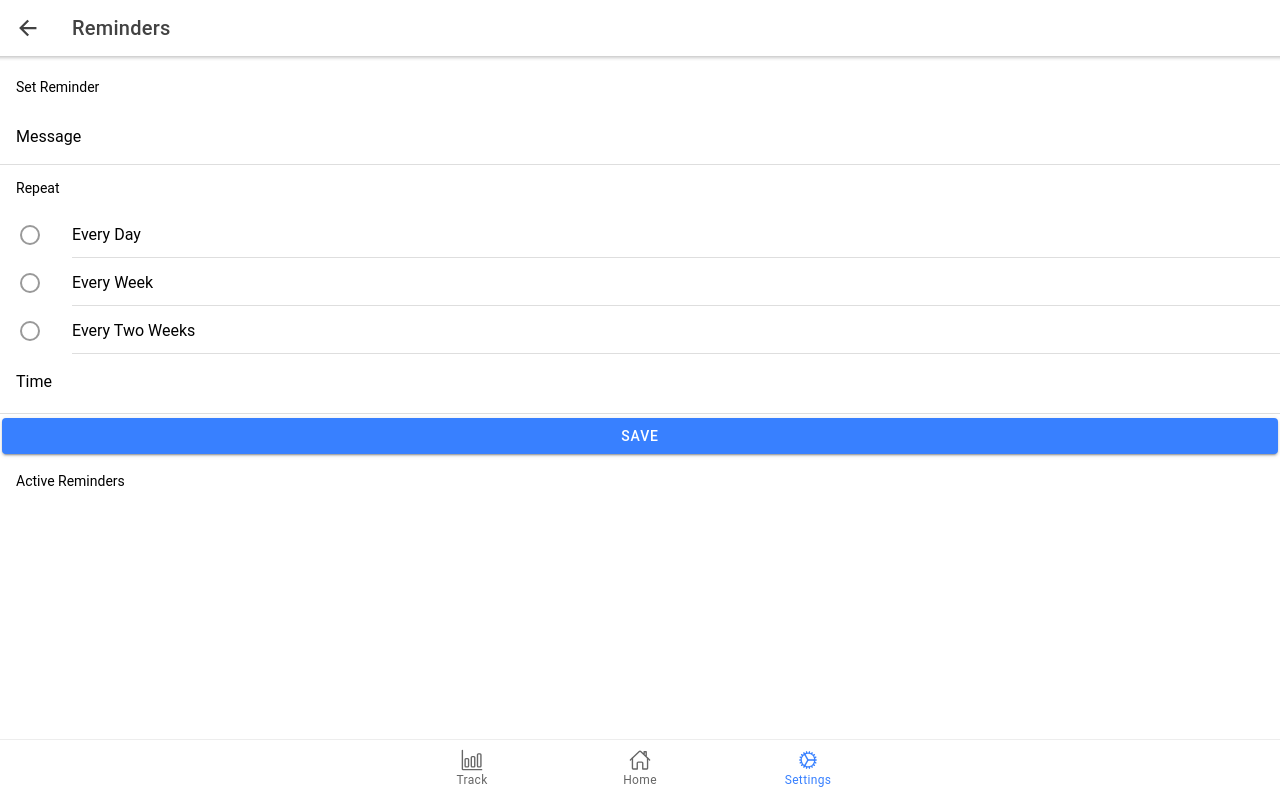
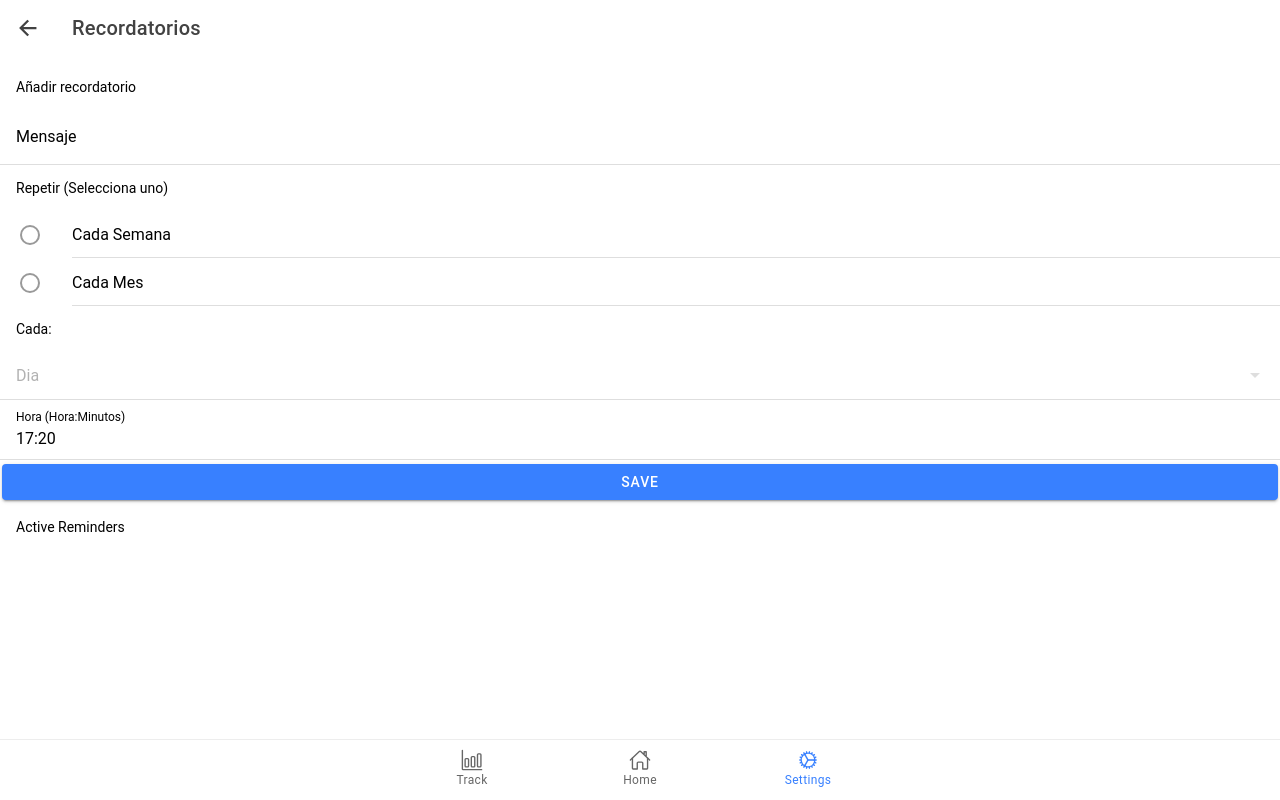
Before and after one commit to AlanBar13/tsukan, a React (Create React App) app: page /settings/reminders in a window 1280 px wide. Built offline with nearby package versions, Linux system fonts and the light colour scheme.

Commit message:
Added reminders as local notifications

```diff
--- /dev/null
+++ b/src/components/RemindersItems.tsx
@@ -0,0 +1,47 @@
+import { IonItem, IonLabel, IonIcon } from '@ionic/react';
+import { closeOutline } from 'ionicons/icons';
+
+import { Reminders } from '../models'
+
+const RemindersItems: React.FC<{reminder: Reminders, deleteItem: (id: number) => void }> = ({reminder, deleteItem}) => {
+    const converter = (n: number) =>{
+        if(n < 10){
+            return "0" + n
+        }else{
+            return n
+        }
+    }
+
+    const getWeekDay = (n: number) => {
+        switch(Number(n)){
+            case 0:
+                return "Domingo"
+            case 1:
+                return "Lunes"
+            case 2:
+                return "Martes"
+            case 3:
+                return "Miercoles"
+            case 4:
+                return "Jueves"
+            case 5:
+                return "Viernes"
+            case 6:
+                return "Sabado"
+        }
+    }
+    return (
+        <IonItem>
+            <IonLabel>
+                <h2>{reminder.message}</h2>
+                {reminder.every === "week" ?
+                    <p>Cada {getWeekDay(reminder.day)} a las {converter(reminder.hour)}:{converter(reminder.minutes)}</p> :
+                    <p>Dia: {reminder.day} a las {converter(reminder.hour)}:{converter(reminder.minutes)}</p>
+                }
+            </IonLabel>
+            <IonIcon slot="end" onClick={() => {deleteItem(reminder.id)}} icon={closeOutline} />
+        </IonItem>
+    )
+}
+
+export default RemindersItems
--- a/src/pages/Reminders/Reminders.tsx
+++ b/src/pages/Reminders/Reminders.tsx
@@ -1,56 +1,150 @@
-import { IonContent, IonPage, IonLabel, IonList, IonListHeader, useIonModal, IonItem, IonTitle, IonButton, IonToolbar, IonInput, IonRadioGroup, IonRadio, IonDatetime, IonBackButton, IonButtons, IonHeader } from '@ionic/react';
+import { IonContent, IonPage, IonLabel, IonList, IonListHeader, useIonModal, IonItem, IonTitle, IonButton, IonToolbar, IonInput, IonRadioGroup, IonRadio, IonDatetime, IonBackButton, IonButtons, IonSelect, IonSelectOption } from '@ionic/react';
+import { useState } from 'react'
+import { ScheduleEvery } from '@capacitor/local-notifications'
 
-import { useState } from 'react'
 import Notification from '../../services/Notification';
+import { setStorageList, readSotrageList} from '../../services/storageService'
+import { Reminders } from '../../models'
+
+import RemindersItems from '../../components/RemindersItems';
+const remKey = "_remList"
 
 const RemindersMd: React.FC = () => {
+    const now = new Date().toISOString()
+    const list: Reminders[] = readSotrageList(remKey)
+    const [reminders, setReminders] = useState<Reminders[]>(list)
     const [body, setBody] = useState<string>("")
-    const [selected, setSelected] = useState<string>("")
+    const [selected, setSelected] = useState<ScheduleEvery>("day")
+    const [selectedDate, setSelectedDate] = useState<string>(now)
+    const [day, setDay] = useState<number>(1)
+    const [disable, setDisable] = useState<boolean>(true)
+    const [type, setType] = useState<boolean>(false)
+
+    const deleteItem = (id: number) => {
+        const filteredArr =  reminders.filter((item) => item.id !== id)
+        console.log(filteredArr)
+        setReminders(filteredArr)
+        setStorageList(filteredArr, remKey)
+    }
+
+    const onSave = async () => {
+        const date = new Date(selectedDate)
+        const dateNumber = date.getDate()
+        const hour = date.getHours()
+        const minutes = date.getMinutes()
+        if(selected === "week"){
+            console.log("week")
+            console.log(body, selected, hour, minutes, day)
+            await Notification.repeatSchedule(body, selected, hour, minutes, day)
+            const reminder: Reminders = {
+                id: Math.floor(Math.random() * 1000),
+                message: body,
+                every: selected,
+                day,
+                hour,
+                minutes
+            }
+            const newArr = [reminder, ...reminders]
+            setReminders(newArr)
+            setStorageList(newArr, remKey)
+            return
+        }
+        if(selected === "month"){
+            console.log("month")
+            console.log(body, selected, hour, minutes, dateNumber)
+            await Notification.repeatSchedule(body, selected, hour, minutes, dateNumber)
+            const reminder: Reminders = {
+                id: Math.floor(Math.random() * 100),
+                message: body,
+                every: selected,
+                day: dateNumber,
+                hour,
+                minutes
+            }
+            const newArr = [reminder, ...reminders]
+            setReminders(newArr)
+            setStorageList(newArr, remKey)
+            return
+        }
+        // do not save
+        return
+    }
+
+    const showReminders = () => {
+        return reminders.map((item, i) => {
+            return <RemindersItems key={i} reminder={item} deleteItem={deleteItem} />
+        })
+    }
 
     return (
         <IonPage>
             <IonContent>
-                <IonHeader>
-                    <IonToolbar>
-                        <IonButtons slot="start">
-                            <IonBackButton defaultHref="/settings" />
-                        </IonButtons>
-                        <IonTitle>Reminders</IonTitle>
-                    </IonToolbar>
-                </IonHeader>
+                <IonToolbar>
+                    <IonButtons slot="start">
+                        <IonBackButton defaultHref="/settings" />
+                    </IonButtons>
+                    <IonTitle>Recordatorios</IonTitle>
+                </IonToolbar>
                 <IonList>
                     <IonListHeader>
-                        <IonLabel>Set Reminder</IonLabel>
+                        <IonLabel>Añadir recordatorio</IonLabel>
                     </IonListHeader>
                     <IonItem className="input">
-                        <IonLabel position="floating">Message</IonLabel>
+                        <IonLabel position="floating">Mensaje</IonLabel>
                         <IonInput onIonChange={(e) => setBody(e.detail.value!)} type="text"></IonInput>
                     </IonItem>
-                    <IonRadioGroup value={selected} onIonChange={(e) => setSelected(e.detail.value)}>
+                    <IonRadioGroup value={selected} onIonChange={(e) => {
+                        setSelected(e.detail.value)
+                        if(e.detail.value === "week"){
+                            setDisable(false)
+                            setType(false)
+                        }else{
+                            setType(true)
+                            setDisable(true)
+                        }
+                    }}>
                         <IonListHeader>
-                            <IonLabel>Repeat</IonLabel>
+                            <IonLabel>Repetir (Selecciona uno)</IonLabel>
                         </IonListHeader>
                         <IonItem>
-                            <IonLabel>Every Day</IonLabel>
-                            <IonRadio slot="start" value="day" />
-                        </IonItem>
-                        <IonItem>
-                            <IonLabel>Every Week</IonLabel>
+                            <IonLabel>Cada Semana</IonLabel>
                             <IonRadio slot="start" value="week" />
                         </IonItem>
                         <IonItem>
-                            <IonLabel>Every Two Weeks</IonLabel>
-                            <IonRadio slot="start" value="two-weeks" />
+                            <IonLabel>Cada Mes</IonLabel>
+                            <IonRadio slot="start" value="month" />
                         </IonItem>
                     </IonRadioGroup>
+                    <IonListHeader>
+                        <IonLabel>Cada:</IonLabel>
+                    </IonListHeader>
                     <IonItem className="input">
-                        <IonLabel position="floating">Time</IonLabel>
-                        <IonDatetime displayFormat="HH:mm"></IonDatetime>
+                        <IonLabel>Dia</IonLabel>
+                        <IonSelect disabled={disable} value={day} onIonChange={(e) => setDay(e.detail.value)}>
+                            <IonSelectOption value="1">Lunes</IonSelectOption>
+                            <IonSelectOption value="2">Martes</IonSelectOption>
+                            <IonSelectOption value="3">Miercoles</IonSelectOption>
+                            <IonSelectOption value="4">Jueves</IonSelectOption>
+                            <IonSelectOption value="5">Viernes</IonSelectOption>
+                            <IonSelectOption value="6">Sabado</IonSelectOption>
+                            <IonSelectOption value="0">Domingo</IonSelectOption>
+                        </IonSelect>
                     </IonItem>
-                    <IonButton expand="block" onClick={() => { Notification.schedule(0, 8) }}>Save</IonButton>
+                    {type ?
+                        <IonItem className="input">
+                            <IonLabel position="floating">Fecha (Dia Hora:Minutos)</IonLabel>
+                            <IonDatetime displayFormat="DD HH:mm" value={selectedDate} onIonChange={(e) => setSelectedDate(e.detail.value!)}></IonDatetime>
+                        </IonItem> :
+                        <IonItem className="input">
+                            <IonLabel position="floating">Hora (Hora:Minutos)</IonLabel>
+                            <IonDatetime displayFormat="HH:mm" value={selectedDate} onIonChange={(e) => setSelectedDate(e.detail.value!)}></IonDatetime>
+                        </IonItem>
+                     }
+                    <IonButton expand="block" onClick={onSave}>Save</IonButton>
                     <IonListHeader>
                         <IonLabel>Active Reminders</IonLabel>
                     </IonListHeader>
+                    {showReminders()}
                 </IonList>
             </IonContent>
         </IonPage>
--- a/src/services/Notification.ts
+++ b/src/services/Notification.ts
@@ -1,10 +1,9 @@
-import { LocalNotifications } from '@capacitor/local-notifications'
+import { LocalNotifications, ScheduleEvery } from '@capacitor/local-notifications'
 
 class Notifications {
     public async schedule(hour: number, minute: number){
         try{
             if(!((await LocalNotifications.requestPermissions()).display === 'granted')) return;
-            console.log('pass')
             const pending = await LocalNotifications.getPending()
             if(pending.notifications.length > 0){
                 await LocalNotifications.cancel(pending)
@@ -14,10 +13,27 @@ class Notifications {
                     title: 'Testerino',
                     body: 'body test',
                     id: 1,
-                    schedule: {
-                        on: {
-                            hour,
-                            minute
+                }]
+            })
+        }catch(e){
+            console.log(e)
+        }
+    }
+
+    public async repeatSchedule(body: string, every: ScheduleEvery, hour: number, minute: number, day: number){
+        try{
+            if(!((await LocalNotifications.requestPermissions()).display === 'granted')) return;
+            await LocalNotifications.schedule({
+                notifications: [{
+                    title: 'EXPENSE Reminder',
+                    body: body,
+                    id: Math.floor(Math.random() * 100),
+                    schedule:{
+                        every: every,
+                        on:{
+                            day: day,
+                            hour: hour,
+                            minute: minute
                         }
                     }
                 }]
@@ -26,6 +42,18 @@ class Notifications {
             console.log(e)
         }
     }
+
+    public async cancelPendingNotifications(){
+        try {
+            const pending = await LocalNotifications.getPending()
+            if(pending.notifications.length > 0){
+                console.log(pending)
+                await LocalNotifications.cancel(pending)
+            }
+        } catch (error) {
+            console.log(error)
+        }
+    }
 }
 
 export default new Notifications()
```
Also changed, not shown: src/models/index.ts (+11 -0 lines).
